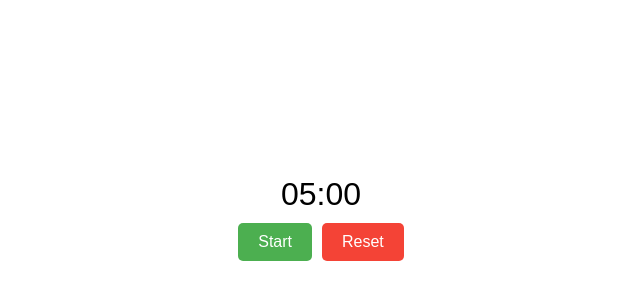
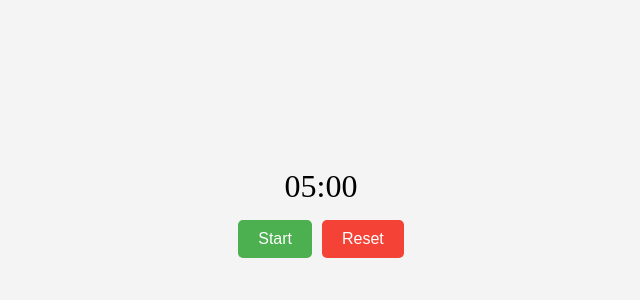
Before and after one commit to tjw2469/timer-5-minutes, a plain HTML site: page index.html in a window 1280 px wide. Shown: the part 190-490 px from the top of the page, 319-959 px from the left. Drawn offline with Linux system fonts and the light colour scheme.

Commit message:
Update index.html

```diff
--- a/index.html
+++ b/index.html
@@ -4,21 +4,24 @@
 <meta charset="UTF-8">
 <title>5 Minute Timer with Alarm</title>
 <style>
-  body {
-    font-family: Arial, sans-serif;
+  html, body {
+    height: 100%; /* 确保html和body占满整个视口 */
+    margin: 0;
+    padding: 0;
     display: flex;
     flex-direction: column;
     align-items: center;
     justify-content: center;
-    height: 100vh;
+    background: #f4f4f4; /* 背景颜色，可根据喜好调整 */
   }
   #timer {
     font-size: 2em;
-    margin-bottom: 10px;
+    margin: 5px 0; /* 减少上下边距 */
   }
   .button-container {
     display: flex;
     justify-content: center;
+    margin-top: 10px; /* 调整按钮与计时器之间的间隔 */
   }
   button {
     padding: 10px 20px;
```
